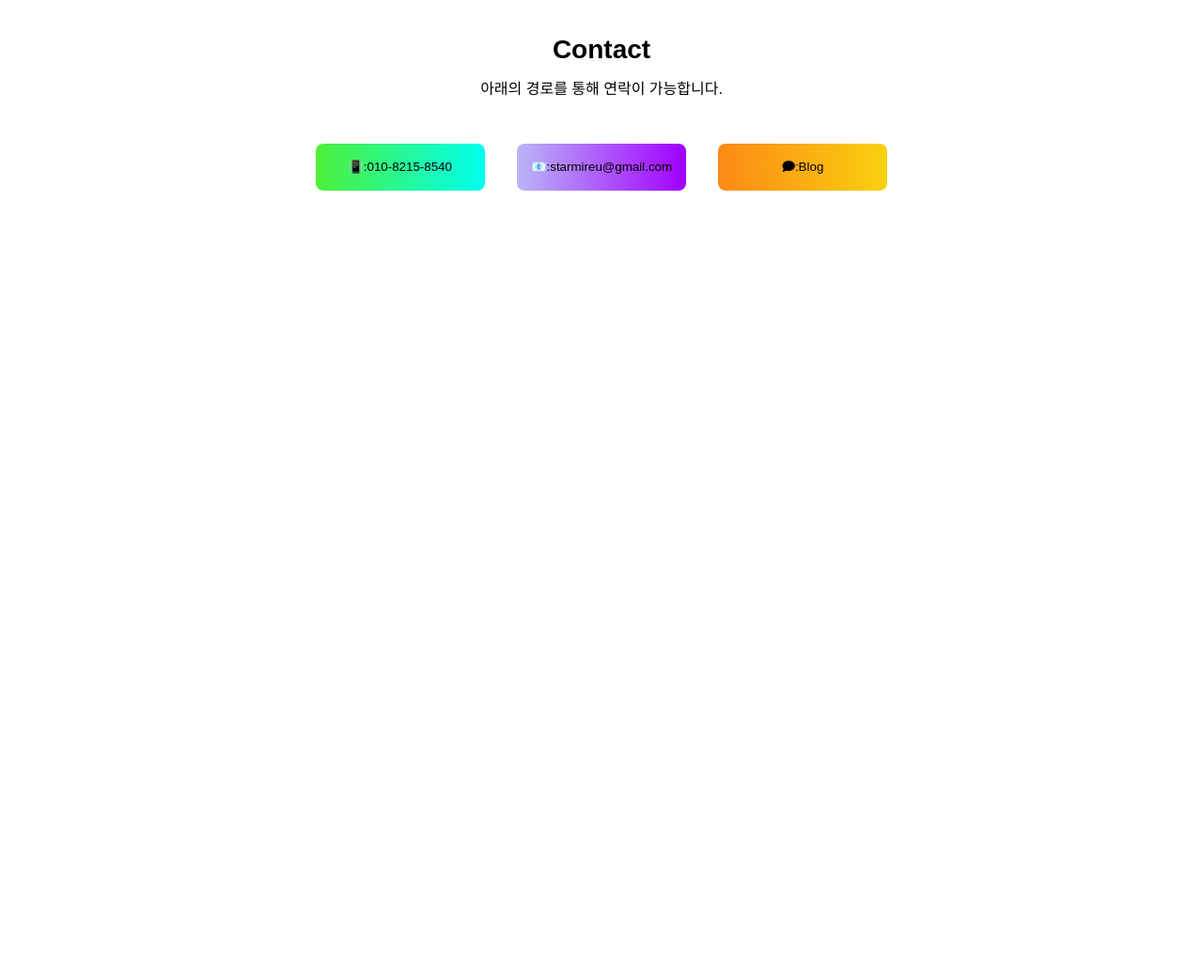
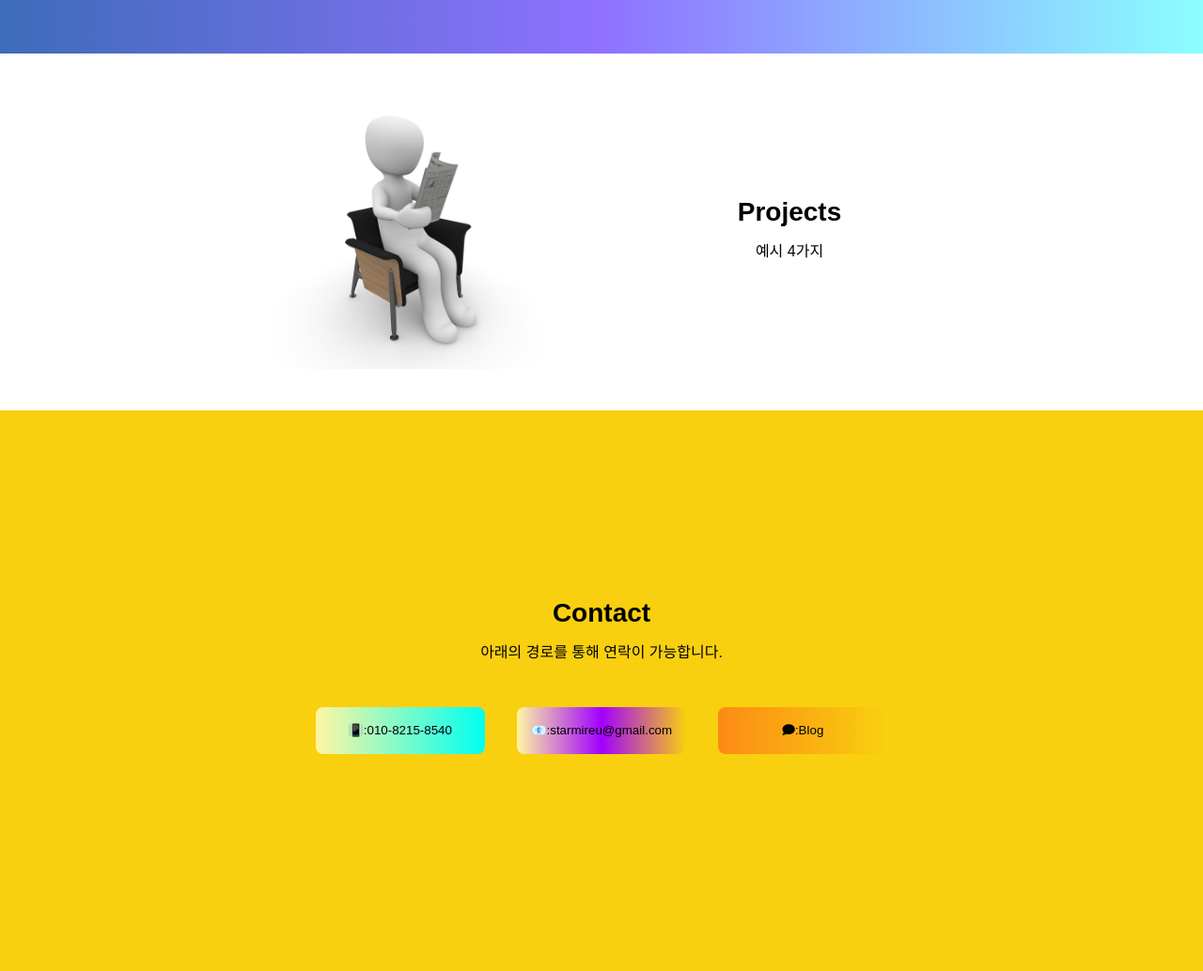
Before and after one commit to mireu-san/js-mireu, a website: page index.html in a window 1280 px wide. Shown: the part 1961-2995 px from the top of the page at 94% size. Before the commit the page ends 2195 px from the top, so only its background shows below. Drawn offline with Linux system fonts and the light colour scheme.

Commit message:
css draft is now complete - checkpoint

```diff
--- a/index.html
+++ b/index.html
@@ -100,6 +100,7 @@
         </div>
     </div>
 
+    <div class="contact__wrapper">
         <section class="container">
                 <div class="contact">
                     <h1>Contact</h1>
@@ -112,7 +113,7 @@
                     </div>
                 </div>
         </section>
-
+    </div>
     </div>
 </body>
 </html>
--- a/src/style.css
+++ b/src/style.css
@@ -141,7 +141,7 @@ h1 {
 
  #contact__btn__one {
   background: #000000;
-  background: linear-gradient(to right, #4ef037, #00fff0);
+  background: linear-gradient(to right, #fff6a2, #00fff0);
   border: none;
   border-radius: 8px;
   margin-top: 2rem;
@@ -154,7 +154,7 @@ h1 {
 
 #contact__btn__two {
   background: #000000;
-  background: linear-gradient(to right, #bab5f6, #a100ff);
+  background: linear-gradient(to right, #fff6a2, #a100ff, #f9d00f);
   border: none;
   border-radius: 8px;
   margin-top: 2rem;
@@ -313,3 +313,16 @@ a {
 #body__third {
   padding: 2.5rem;
 }
+
+.skills {
+  background: #8bffff;
+  background: -webkit-linear-gradient(to right, #3d6cb9, #8f71ff, #8bffff);
+  background: linear-gradient(to right, #3d6cb9, #8f71ff, #8bffff);
+  padding: 200px 0;
+}
+
+.contact__wrapper {
+  background: #f9d00f;
+  background: linear-gradient(to right, #fc8a15 #fff6a2);
+  padding: 200px 0;
+}
```
Lines whose indentation alone changed are shown as unchanged.
